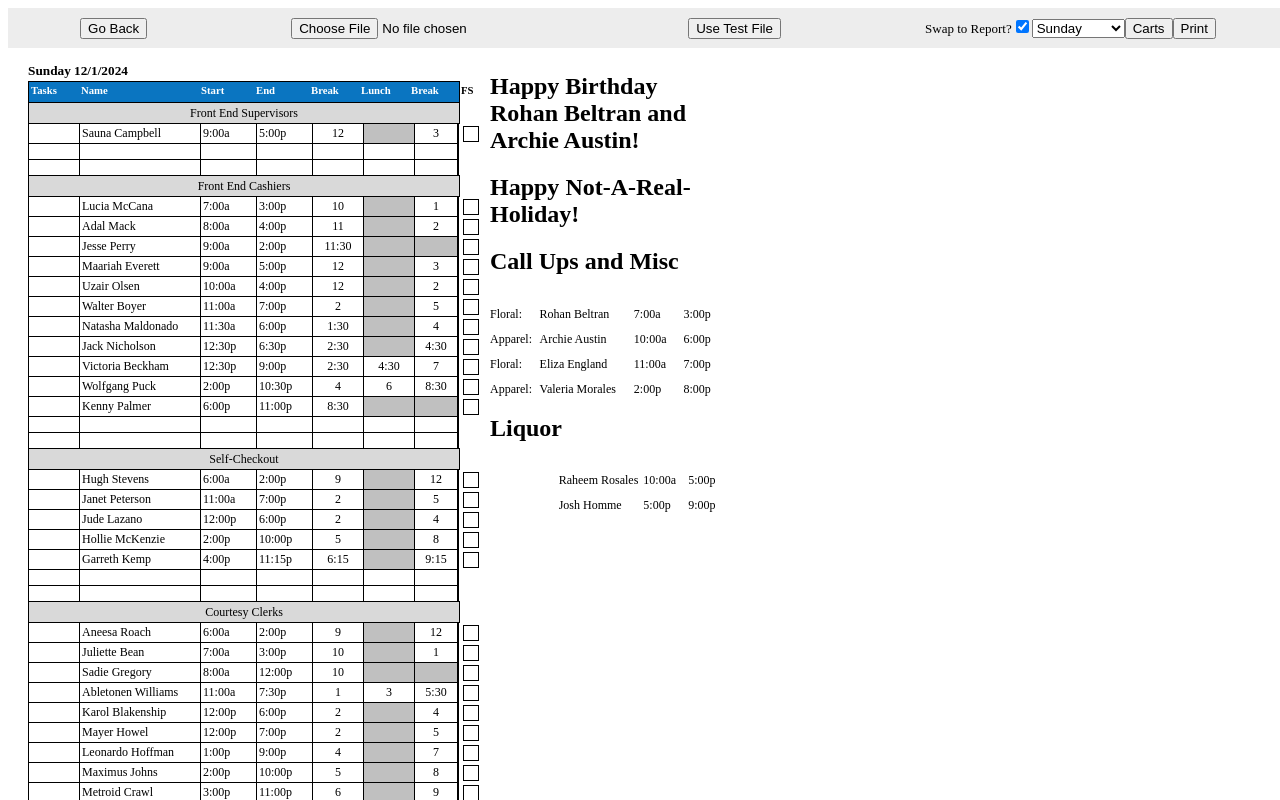
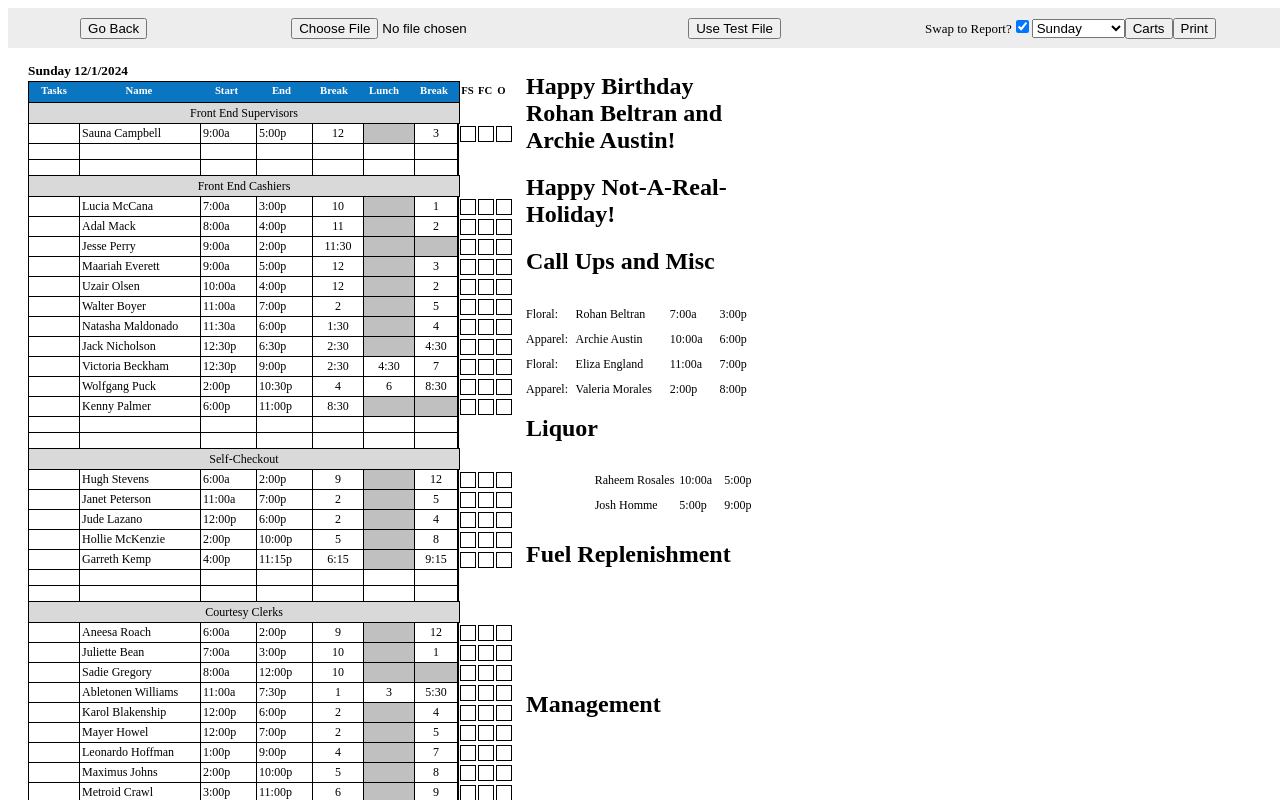
Before and after one commit to EljiahR/k-xlsx-converter-front-end, a Next.js app: page /dashboard/report in a window 1280 px wide. Both pictures are taken after a click on the button "Use Test File". Shown: the top 800 px of the page. Built offline with nearby package versions, Linux system fonts and the light colour scheme.

Commit message:
Clutter bomb

```diff
--- a/src/app/_components/editor/Board.tsx
+++ b/src/app/_components/editor/Board.tsx
@@ -25,6 +25,8 @@ const Board = () => {
           <h6>Lunch</h6>
           <h6>Break</h6>
           <h6 id={styles["fresh-start-label"]}>FS</h6>
+          <h6 id={styles["fresh-start-label"]}>FC</h6>
+          <h6 id={styles["fresh-start-label"]}>O</h6>
         </div>
         {shifts[currentDay].jobPositions.find(
           (shift) => shift.name === "Front End Supervisor",
@@ -184,6 +186,12 @@ const Board = () => {
             />
           </div>
         </div>
+        <div className={styles["optional-section"]}>
+          <h2 className="side-header">Fuel Replenishment</h2>
+        </div>
+        <div className={styles["optional-section"]}>
+          <h2 className="side-header">Management</h2>
+        </div>
       </div>
     </>
   );
--- a/src/app/_components/editor/BoardSubComponents/IndividualShifts.tsx
+++ b/src/app/_components/editor/BoardSubComponents/IndividualShifts.tsx
@@ -50,7 +50,12 @@ const IndividualShifts = ({
           inputReference={inputReference}
         />
         {!positionName.includes("Fuel") && (
+          <>
           <div className={styles["fresh-start"]}></div>
+          <div className={styles["fresh-start"]}></div>
+          <div className={styles["fresh-start"]}></div>
+          </>
+
         )}
       </div>
     );
--- a/src/app/_styles/Board.module.css
+++ b/src/app/_styles/Board.module.css
@@ -27,11 +27,12 @@
   background-color: rgb(10, 117, 193);
   color: white;
   display: grid;
-  grid-template-columns: 50px 120px 55px 55px 50px 50px 50px 15px;
+  grid-template-columns: 50px 120px 55px 55px 50px 50px 50px 17px 17px 17px;
   border: 1px solid black;
   border-bottom: none;
   position: relative;
   z-index: 1;
+  text-align: center;
 }
 #labels > * {
   padding: 2px;
@@ -60,7 +61,7 @@
 
 
 #side-section{
-  margin-left: 30px;
+  margin-left: 66px;
 }
 
 #birthdays, #holidays {
@@ -77,3 +78,8 @@
 #fresh-start-label{
   color: black;
 }
+
+.optional-section{
+  height: 120px;
+  margin-top: 30px;
+}
--- a/src/app/_styles/IndividualShifts.module.css
+++ b/src/app/_styles/IndividualShifts.module.css
@@ -4,7 +4,7 @@ input.highlight, p.highlight {
 
 .person {
   display: grid;
-  grid-template-columns: 50px 120px 55px 55px 50px 50px 42px 15px;
+  grid-template-columns: 50px 120px 55px 55px 50px 50px 42px 17px 17px 17px;
   gap: 1px;
   margin-top: 1px;
   border-right: 1px solid black;
@@ -65,5 +65,5 @@ p.lunch:empty {
   height: 12px;
   width: 12px;
   align-self: center;
-  margin-left: 5px;
+  margin-left: 2px;
 }
```
